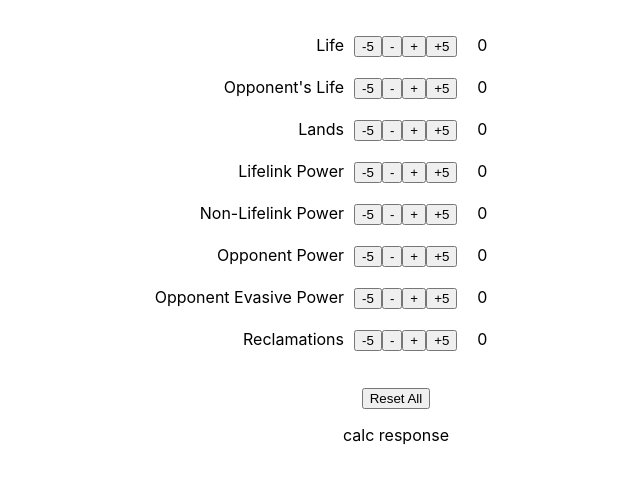
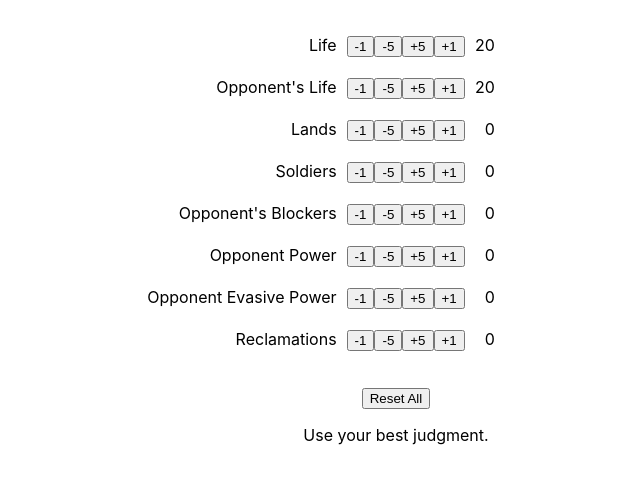
Before and after one commit to afroiland/doh-calculator, a React (Create React App) app: page / in a window 1280 px wide. Shown: the top 484 px of the page, without its empty margins (244-884 px from the left). Built offline with nearby package versions, Linux system fonts and the light colour scheme.

Commit message:
Add and remove counters, start building out calc function

```diff
--- a/src/components/counter.jsx
+++ b/src/components/counter.jsx
@@ -4,8 +4,8 @@ const displayNames = {
   life: "Life",
   oppLife: "Opponent's Life",
   lands: "Lands",
-  lifelinkPower: "Lifelink Power",
-  nonLifelinkPower: "Non-Lifelink  Power",
+  soldiers: "Soldiers",
+  oppBlockers: "Opponent's Blockers",
   oppPower: "Opponent Power",
   oppEvasivePower: "Opponent Evasive Power",
   reclamations: "Reclamations"
@@ -17,10 +17,10 @@ class Counter extends Component {
     return (
       <div>
         <span style={{marginRight: 10}}>{this.getName(this.props.name)}</span>
+        <button onClick={() => this.handleDecrement(this.props.name, this.props.value)}>-1</button>
         <button onClick={() => this.handleBigDecrement(this.props.name, this.props.value)}>-5</button>
-        <button onClick={() => this.handleDecrement(this.props.name, this.props.value)}>-</button>
-        <button onClick={() => this.handleIncrement(this.props.name, this.props.value)}>+</button>
         <button onClick={() => this.handleBigIncrement(this.props.name, this.props.value)}>+5</button>
+        <button onClick={() => this.handleIncrement(this.props.name, this.props.value)}>+1</button>
         <span style={{display: 'inline-block', width: 30, textAlign: 'right'}}>{this.props.value} </span>
         <br />
         <br />
--- a/src/components/main.jsx
+++ b/src/components/main.jsx
@@ -4,11 +4,11 @@ import { calc } from '../functions/calc';
 
 class Main extends Component {
   state = {
-    life: 0,
-    oppLife: 0,
+    life: 20,
+    oppLife: 20,
     lands: 0,
-    lifelinkPower: 0,
-    nonLifelinkPower: 0,
+    soldiers: 0,
+    oppBlockers: 0,
     oppPower: 0,
     oppEvasivePower: 0,
     reclamations: 0
@@ -23,11 +23,11 @@ class Main extends Component {
   reset = () => {
     //console.log("resetting");
     this.setState({
-      life: 0,
-      oppLife: 0,
+      life: 20,
+      oppLife: 20,
       lands: 0,
-      lifelinkPower: 0,
-      nonLifelinkPower: 0,
+      soldiers: 0,
+      oppBlockers: 0,
       oppPower: 0,
       oppEvasivePower: 0,
       reclamations: 0
@@ -43,8 +43,8 @@ class Main extends Component {
             <Counter name='life' value={this.state.life} handleChange={this.handleChange} />
             <Counter name='oppLife' value={this.state.oppLife} handleChange={this.handleChange} />
             <Counter name='lands' value={this.state.lands} handleChange={this.handleChange} />
-            <Counter name='lifelinkPower' value={this.state.lifelinkPower} handleChange={this.handleChange} />
-            <Counter name='nonLifelinkPower' value={this.state.nonLifelinkPower} handleChange={this.handleChange} />
+            <Counter name='soldiers' value={this.state.soldiers} handleChange={this.handleChange} />
+            <Counter name='oppBlockers' value={this.state.oppBlockers} handleChange={this.handleChange} />
             <Counter name='oppPower' value={this.state.oppPower} handleChange={this.handleChange} />
             <Counter name='oppEvasivePower' value={this.state.oppEvasivePower} handleChange={this.handleChange} />
             <Counter name='reclamations' value={this.state.reclamations} handleChange={this.handleChange} />
--- a/src/functions/calc.js
+++ b/src/functions/calc.js
@@ -1,4 +1,14 @@
 export function calc(state) {
-  //console.log("state: ", state);
-  return "calc response";
+  console.log("state: ", state);
+
+  let response = '';
+  if (state.oppLife <= (state.soldiers - state.oppBlockers)) {
+    response = "You should probably attack.";
+  } else{
+    response = "Use your best judgment."
+  }
+
+
+
+  return response;
 }
```
